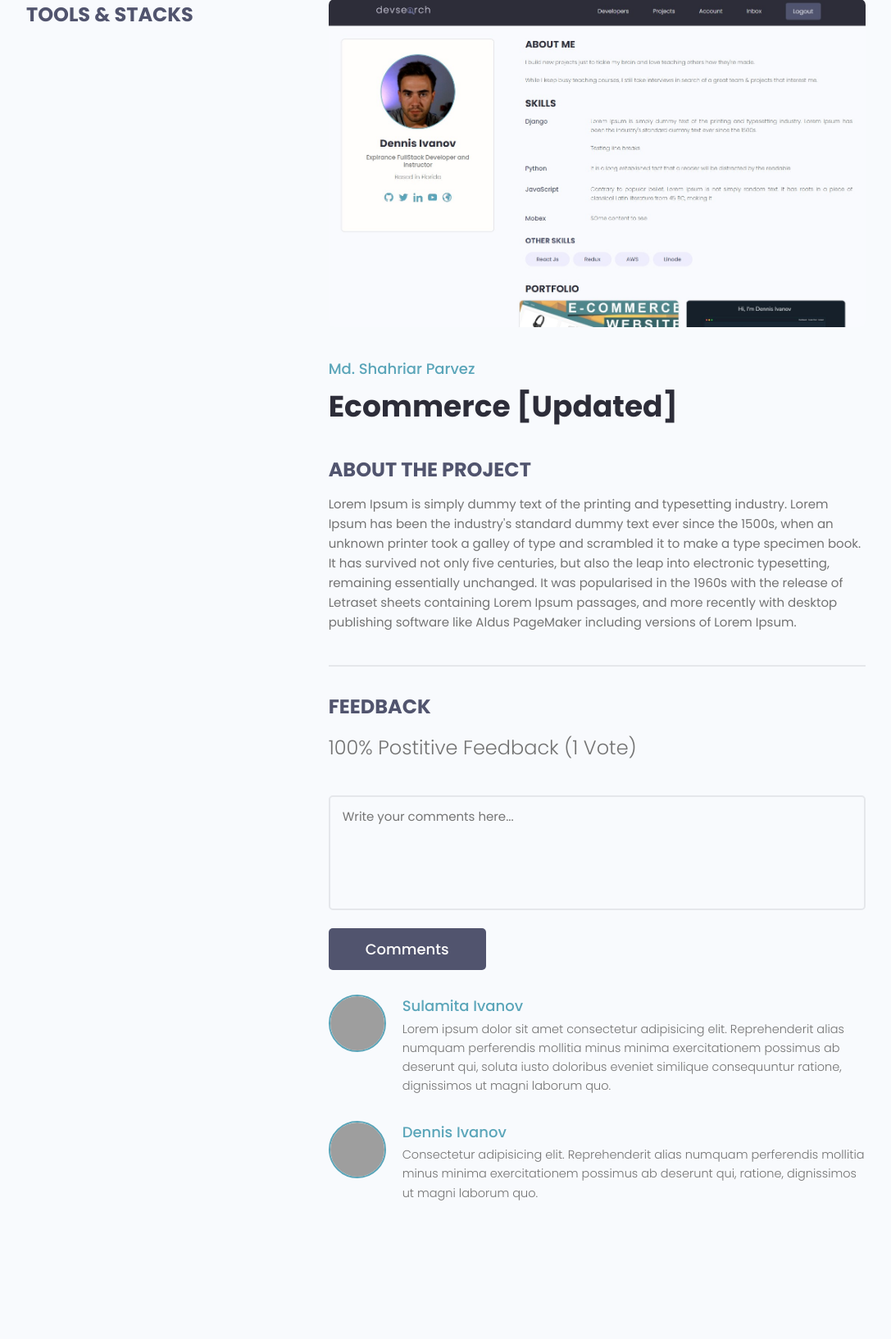
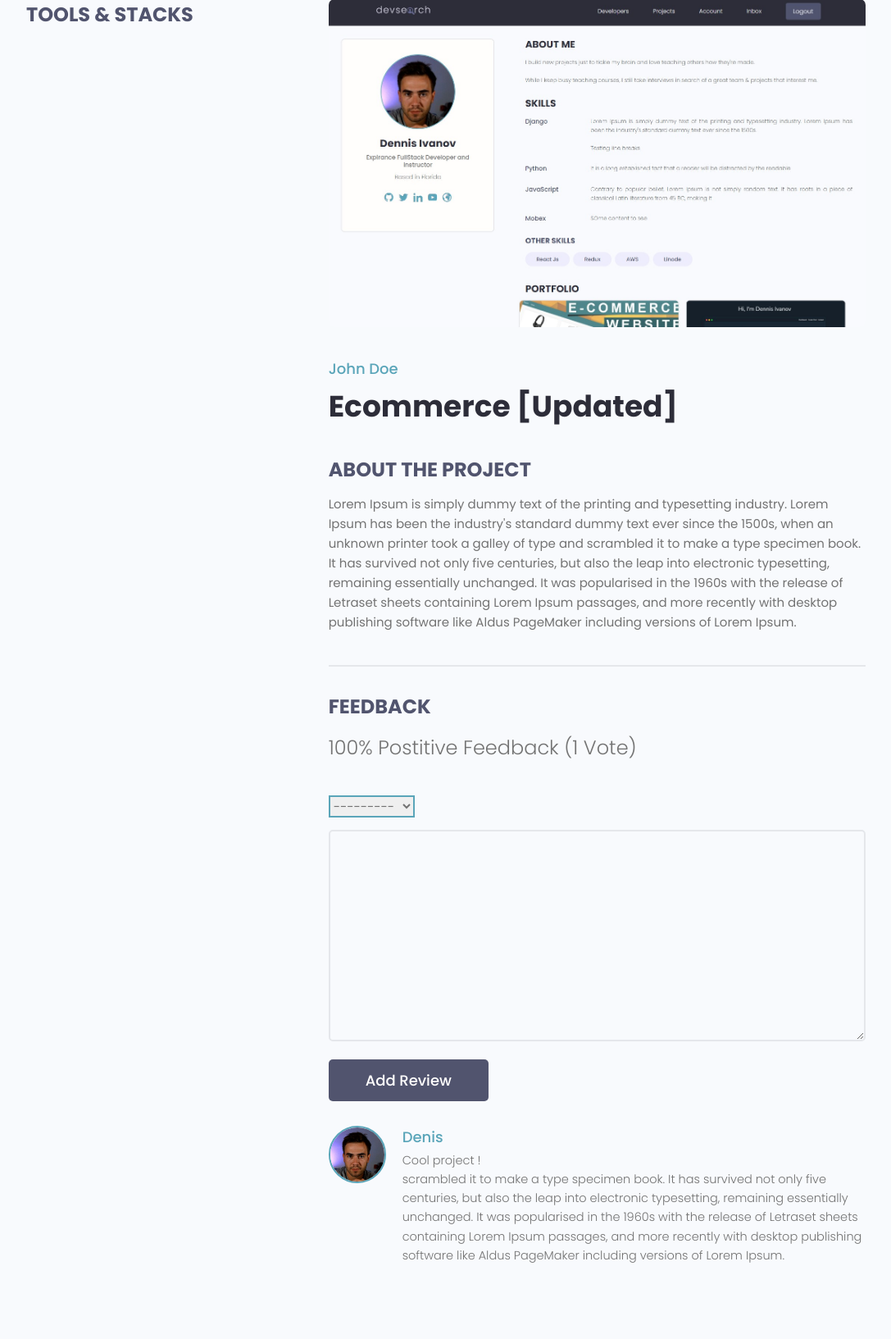
Before and after one commit to MC777/Django-Practice, a Django app: page /projects/project/0f3c3df5-08d5-40a7-ba24-180053008878/ in a window 1280 px wide. Shown: the part 108-1741 px from the top of the page at 82% size, without its empty margins (96-1183 px from the left). Before the commit the page ends 1572 px from the top, so only its background shows below. Run offline with Django 5.2, Linux system fonts and the light colour scheme; data comes from the database, SQL or seed files in the repository; both versions use the stored data as it was after the commit; some libraries are stand-ins or nearby versions; grey boxes are pictures that could not be loaded.

Commit message:
update Review forms

```diff
--- a/devsearch/projects/forms.py
+++ b/devsearch/projects/forms.py
@@ -2,7 +2,7 @@
 from django.forms import ModelForm, widgets
 from django import forms
 from django.forms.utils import ErrorList
-from .models import Project
+from .models import Project, Review
 
 class ProjectForm(ModelForm):
     class Meta:
@@ -18,3 +18,20 @@
         # self.fields['title'].widget.attrs.update({'class':'input', 'placeholder': 'Add title'})
         for name, field in self.fields.items():
             field.widget.attrs.update({'class':'input'})
+
+class ReviewForm(ModelForm):
+    class Meta:
+        model = Review
+        fields = ['value', 'body']
+
+        lables = {
+            'values': 'Place your vote',
+            'body': 'Add a comment with your vote'
+        }
+
+    def __init__(self, *args, **kwargs):
+        super(ReviewForm, self).__init__(*args, **kwargs)
+
+        # self.fields['title'].widget.attrs.update({'class':'input', 'placeholder': 'Add title'})
+        for name, field in self.fields.items():
+            field.widget.attrs.update({'class':'input'})
--- a/devsearch/projects/models.py
+++ b/devsearch/projects/models.py
@@ -21,17 +21,31 @@
     class Meta:
         ordering = ['created']
 
+    @property
+    def getVoteCount(self):
+        reviews = self.review_set.all()
+        upVotes = reviews.filter(value='up').count()
+        totalVotes = reviews.count()
+
+        ratio = (upVotes / totalVotes) * 100
+        self.vote_total = totalVotes
+        self.vote_ratio = ratio
+        self.save()
+
 class Review(models.Model):
     VOTE_TYPE = (
         ('up', 'Up Vote'),
         ('down', 'Down Vote'),
     )
-    #owner =
+    owner = models.ForeignKey(Profile, on_delete=models.CASCADE, null=True)
     project = models.ForeignKey(Project, on_delete=models.CASCADE)
     body = models.TextField(null=True, blank=True)
     value = models.CharField(max_length=200, choices=VOTE_TYPE)
     created = models.DateTimeField(auto_now_add=True)
     id = models.UUIDField(default=uuid.uuid4, unique=True, primary_key=True, editable=False)
+
+    class Meta:
+        unique_together = [['owner', 'project']]
 
     def __str__(self):
         return self.value
--- a/devsearch/projects/templates/projects/single-project.html
+++ b/devsearch/projects/templates/projects/single-project.html
@@ -28,7 +28,7 @@
         </div>
         <div class="column column--2of3">
           <img class="singleProject__preview" src="{{ project.featured_image.url }}" alt="portfolio thumbnail" />
-          <a href="profile.html" class="singleProject__developer">Md. Shahriar Parvez</a>
+          <a href="profile.html" class="singleProject__developer">{{project.owner.name}}</a>
           <h2 class="singleProject__title">{{project.title}}</h2>
           <h3 class="singleProject__subtitle">About the Project</h3>
           <div class="singleProject__info">
@@ -41,42 +41,33 @@
               {{project.vote_ratio}}% Postitive Feedback ({{project.vote_total}} Vote{{project.vote_total|pluralize:"s"}})
             </h5>
 
-            <form class="form" action="#" method="POST">
-              <!-- Textarea -->
+            <form class="form" action="{% url 'project' project.id %}" method="POST">
+              {% csrf_token %}
+              {% for field in form %}
               <div class="form__field">
-                <label for="formInput#textarea">Comments: </label>
-                <textarea class="input input--textarea" name="message" id="formInput#textarea"
-                  placeholder="Write your comments here..."></textarea>
+                <label for="formInput#textarea">{{field.label}}</label>
+                {{field}}
               </div>
-              <input class="btn btn--sub btn--lg" type="submit" value="Comments" />
+              {% endfor %}
+              <input class="btn btn--sub btn--lg" type="submit" value="Add Review" />
             </form>
             <div class="commentList">
+              {% for review in project.review_set.all %}
+              {% if review.body %}
               <div class="comment">
-                <a href="profile.html">
+                <a href="{% url 'user-profile' review.owner.id %}">
                   <img class="avatar avatar--md"
-                    src="https://pbs.twimg.com/profile_images/1335382240931368961/b3wSZKj4_400x400.jpg" alt="user" />
+                    src="{{review.owner.profile_image.url}}" alt="user" />
                 </a>
+
                 <div class="comment__details">
-                  <a href="profile.html" class="comment__author">Sulamita Ivanov</a>
-                  <p class="comment__info">
-                    Lorem ipsum dolor sit amet consectetur adipisicing elit. Reprehenderit alias numquam perferendis
-                    mollitia minus minima exercitationem possimus ab deserunt qui, soluta iusto doloribus eveniet
-                    similique consequuntur ratione, dignissimos ut magni laborum quo.
-                  </p>
+                  <a href="{% url 'user-profile' review.owner.id %}" class="comment__author">{{review.owner.name}}</a>
+                  <p class="comment__info">{{review.body|linebreaksbr}}</p>
                 </div>
               </div>
-              <div class="comment">
-                <a href="profile.html">
-                  <img class="avatar avatar--md" src="https://avatars.githubusercontent.com/u/33843378" alt="user" />
-                </a>
-                <div class="comment__details">
-                  <a href="profile.html" class="comment__author">Dennis Ivanov</a>
-                  <p class="comment__info">
-                    Consectetur adipisicing elit. Reprehenderit alias numquam perferendis mollitia minus minima
-                    exercitationem possimus ab deserunt qui, ratione, dignissimos ut magni laborum quo.
-                  </p>
-                </div>
-              </div>
+              {% endif %}
+              {% endfor %}
+
             </div>
           </div>
         </div>
--- a/devsearch/projects/views.py
+++ b/devsearch/projects/views.py
@@ -1,9 +1,9 @@
 from django.shortcuts import render, redirect
 from django.http import HttpResponse
 from django.contrib.auth.decorators import login_required
-
+from django.contrib import messages
 from .models import Project, Tag
-from .forms import ProjectForm
+from .forms import ProjectForm, ReviewForm
 from .utils import searchProjects, paginateProjects
 
 def projects(request):
@@ -15,7 +15,21 @@
 
 def project(request, pk):
     projectObj = Project.objects.get(id=pk)
-    return render(request, 'projects/single-project.html', {'project': projectObj})
+    form = ReviewForm()
+
+    if request.method =='POST':
+        form = ReviewForm(request.POST)
+        review = form.save(commit=False)
+        review.project = projectObj
+        review.owner = request.user.profile
+        review.save()
+
+        projectObj.getVoteCount
+
+        messages.success(request, 'Your review was successfully submitted!')
+        return redirect('project', pk=projectObj.id)
+
+    return render(request, 'projects/single-project.html', {'project': projectObj, 'form': form})
 
 @login_required(login_url="login")
 def createProject(request):
```
Also changed, not shown: devsearch/db.sqlite3, devsearch/projects/migrations/0005_alter_project_options_review_owner_and_more.py (added).
